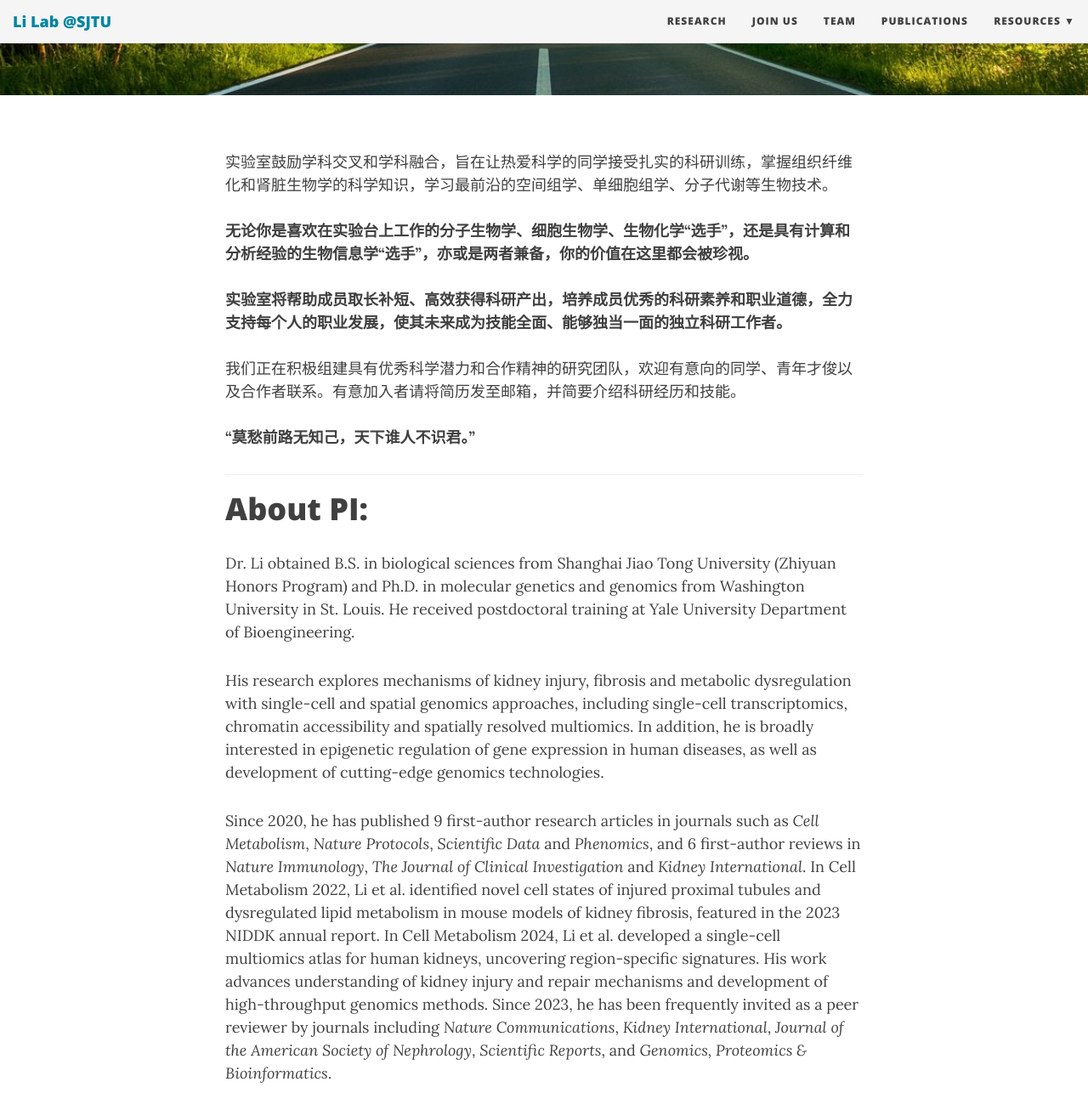
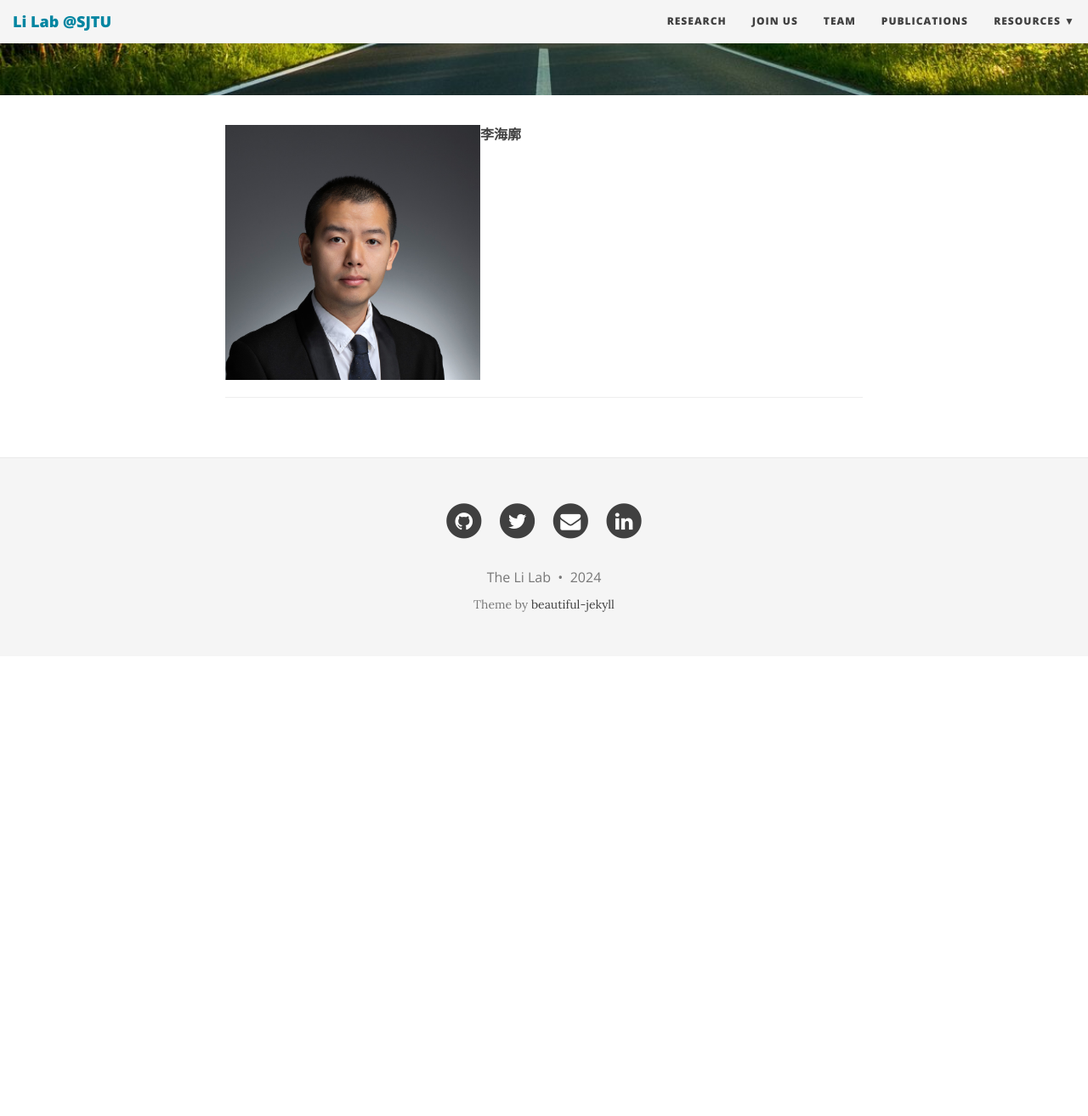
Before and after one commit to TheLiLab/thelilab.github.io, a Jekyll site: the page built from team.md, in a window 1280 px wide and 1400 px high, scrolled down 377 px. Shown: the top 1313 px of the window at 85% size. Built offline with Jekyll 4.4.1, drawn with Linux system fonts in a browser that asks for light colours; nearby versions of some CDN libraries; after the commit the page ends 1149 px from its top, so only the background shows below that; some of the changed text lies outside the part shown.

Commit message:
Update team.md

```diff
--- a/team.md
+++ b/team.md
@@ -8,17 +8,14 @@ bigimg:
 ---
 
 
-实验室鼓励学科交叉和学科融合，旨在让热爱科学的同学接受扎实的科研训练，掌握组织纤维化和肾脏生物学的科学知识，学习最前沿的空间组学、单细胞组学、分子代谢等生物技术。<br><br>
-**无论你是喜欢在实验台上工作的分子生物学、细胞生物学、生物化学“选手”，还是具有计算和分析经验的生物信息学“选手”，亦或是两者兼备，你的价值在这里都会被珍视。<br><br>
-实验室将帮助成员取长补短、高效获得科研产出，培养成员优秀的科研素养和职业道德，全力支持每个人的职业发展，使其未来成为技能全面、能够独当一面的独立科研工作者。<br><br>**
-我们正在积极组建具有优秀科学潜力和合作精神的研究团队，欢迎有意向的同学、青年才俊以及合作者联系。有意加入者请将简历发至邮箱，并简要介绍科研经历和技能。<br><br>
-**“莫愁前路无知己，天下谁人不识君。”**
+<div style="overflow: auto;">
+  <div style="float: left; width: 40%;">
+    <img src="/img/peopleimg/haikuoli.jpg" style="width: 100%; max-width: 300px;" /><br>
+  </div>
+  <div style="float: right; width: 60%; padding-right: 20px; font-size: 16px;">
+    <strong>李海廓</strong><br><br>
+	  <br><br>
+  </div>
+</div>
 
 <hr>
-# About PI:<br>
-
-Dr. Li obtained B.S. in biological sciences from Shanghai Jiao Tong University (Zhiyuan Honors Program) and Ph.D. in molecular genetics and genomics from Washington University in St. Louis. He received postdoctoral training at Yale University Department of Bioengineering.<br>
-
-His research explores mechanisms of kidney injury, fibrosis and metabolic dysregulation with single-cell and spatial genomics approaches, including single-cell transcriptomics, chromatin accessibility and spatially resolved multiomics. In addition, he is broadly interested in epigenetic regulation of gene expression in human diseases, as well as development of cutting-edge genomics technologies.<br>
-
-Since 2020, he has published 9 first-author research articles in journals such as <i>Cell Metabolism</i>, <i>Nature Protocols</i>, <i>Scientific Data</i> and <i>Phenomics</i>, and 6 first-author reviews in <i>Nature Immunology</i>, <i>The Journal of Clinical Investigation</i> and <i>Kidney International</i>. In Cell Metabolism 2022, Li et al. identified novel cell states of injured proximal tubules and dysregulated lipid metabolism in mouse models of kidney fibrosis, featured in the 2023 NIDDK annual report. In Cell Metabolism 2024, Li et al. developed a single-cell multiomics atlas for human kidneys, uncovering region-specific signatures. His work advances understanding of kidney injury and repair mechanisms and development of high-throughput genomics methods. Since 2023, he has been frequently invited as a peer reviewer by journals including <i>Nature Communications</i>, <i>Kidney International</i>, <i>Journal of the American Society of Nephrology</i>, <i>Scientific Reports</i>, and <i>Genomics, Proteomics & Bioinformatics</i>.
```
Also changed, not shown: other parts of team.md (+1 -1 lines).
